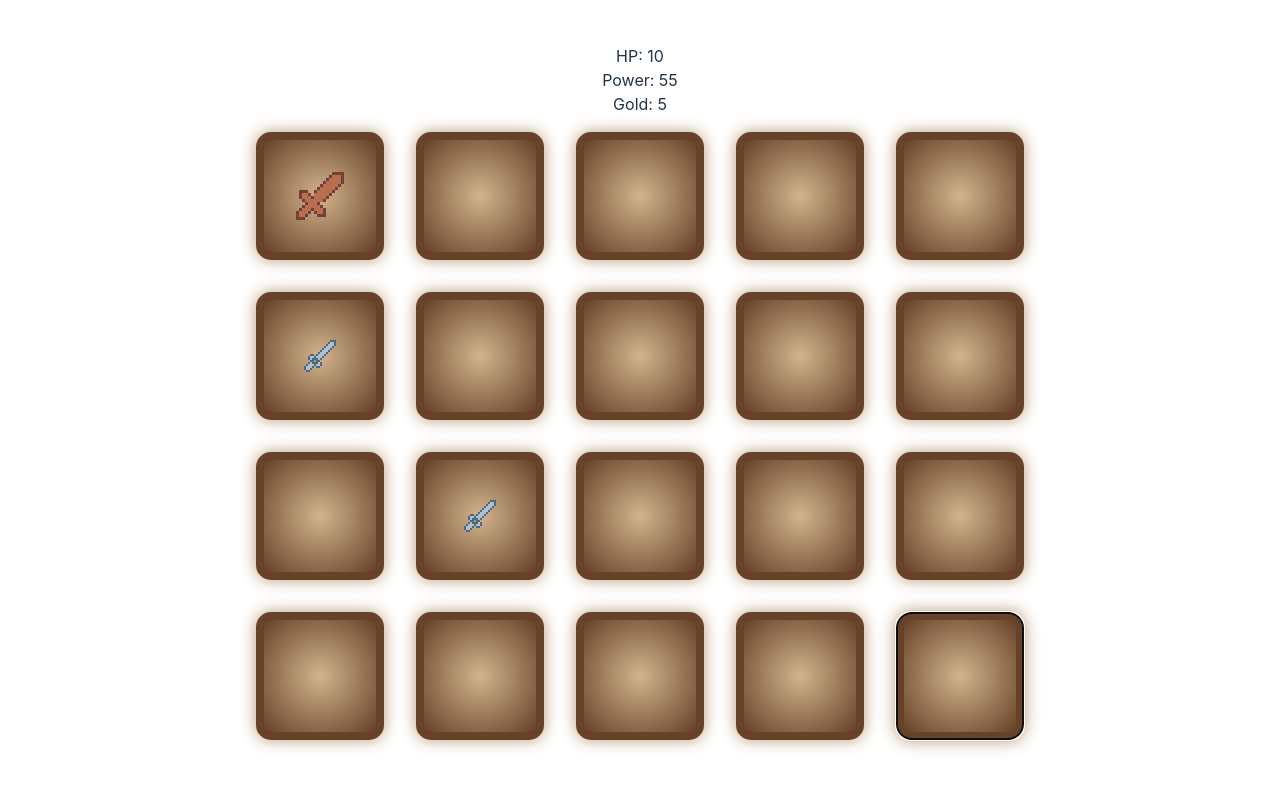
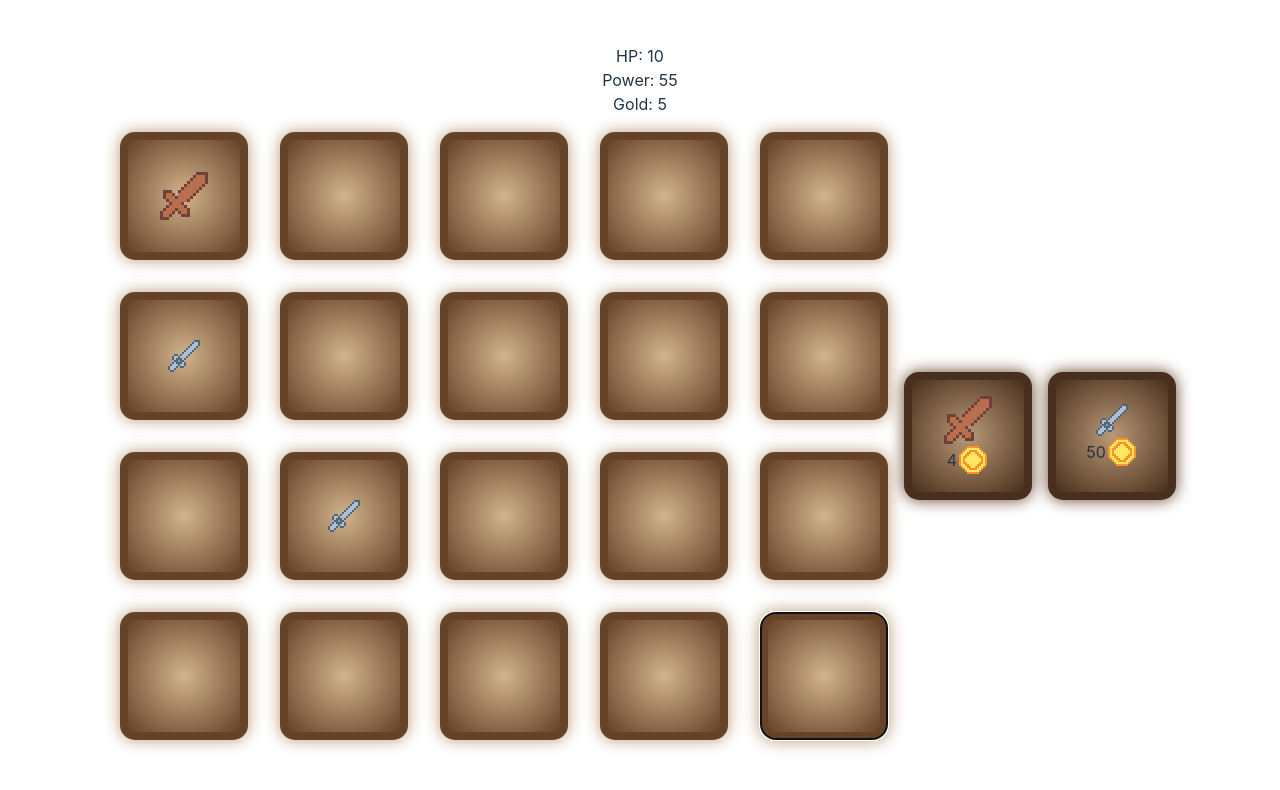
Before and after one commit to LestarDev/backbox, a React (Vite) app: page / in a window 1280 px wide. Shown: the top 790 px of the page. Built offline with nearby package versions, Linux system fonts and the light colour scheme.

Commit message:
add boy items

```diff
--- a/src/App.css
+++ b/src/App.css
@@ -4,3 +4,7 @@
   padding: 2rem;
   text-align: center;
 }
+
+.mainFrame{
+  display: flex;
+}
--- a/src/App.tsx
+++ b/src/App.tsx
@@ -3,13 +3,17 @@ import './App.css'
 import GameScreen from './pages/GameScreen/GameScreen'
 import { store } from './shared/store'
 import PlayerStats from './pages/PlayerStats/PlayerStats'
+import Shop from './pages/Shop/Shop'
 
 function App() {
 
   return (
     <Provider store={store}>
       <PlayerStats />
-      <GameScreen />
+      <div className='mainFrame'>
+        <GameScreen />
+        <Shop />
+      </div>
     </Provider>
   )
 }
--- /dev/null
+++ b/src/components/ShopItemPlace/ShopItemPlace.css
@@ -0,0 +1,20 @@
+.ShopItemPlace{
+    width: 10rem;
+    height: 10rem;
+    filter: drop-shadow(0 0 0.5em #664229);
+    display: flex;
+    justify-content: center;
+    align-items: center;
+    background: radial-gradient(#B99976, #492f1d);
+    border-radius: 15px;
+    width: 7rem;
+    height: 7rem;
+    margin: auto;
+    border: 0.5rem solid #492f1d;
+    flex-direction: column;
+}
+
+.ShopItemPlace span{
+    display: flex;
+    align-items: center;
+}
--- /dev/null
+++ b/src/components/ShopItemPlace/ShopItemPlace.tsx
@@ -0,0 +1,29 @@
+import item from "../../config/content/ContentConfig"
+import "./ShopItemPlace.css"
+import coin from "./../../assets/coin.png"
+import usePlayer from "../../hook/usePlayer"
+import Empty from "../../config/content/other/Empty"
+
+const ShopItemPlace = (itemToSell: item) => {
+
+    const player = usePlayer();
+
+    const buyItem = () => {
+        if(player.Gold<itemToSell.price) return;
+
+        for(let i=0; i<20; i++){
+            if(player.getPageNr(i+1).innerItem==Empty){
+                player.setPageNr(i, itemToSell);
+                player.setCurrentGold(player.Gold-itemToSell.price);
+                return;
+            }
+        }
+    }
+
+    return <div className="ShopItemPlace" onClick={buyItem}>
+        <img src={itemToSell.img} alt={itemToSell.name} />
+        <span>{itemToSell.price}<img src={coin} alt="$" /></span>
+    </div>
+}
+
+export default ShopItemPlace
--- /dev/null
+++ b/src/pages/Shop/Shop.css
@@ -0,0 +1,5 @@
+.Shop{
+    display: flex;
+    flex-wrap: wrap;
+    gap: 1rem;
+}
--- /dev/null
+++ b/src/pages/Shop/Shop.tsx
@@ -0,0 +1,14 @@
+import ShopItemPlace from "../../components/ShopItemPlace/ShopItemPlace"
+import IronSword from "../../config/content/weapons/IronSword"
+import WoodenSword from "../../config/content/weapons/WoodenSword"
+import "./Shop.css"
+
+const Shop = () => {
+
+    return <div className="Shop">
+        <ShopItemPlace {...WoodenSword} />
+        <ShopItemPlace {...IronSword} />
+    </div>
+}
+
+export default Shop
```
Also changed, not shown: src/assets/coin.png (added).
